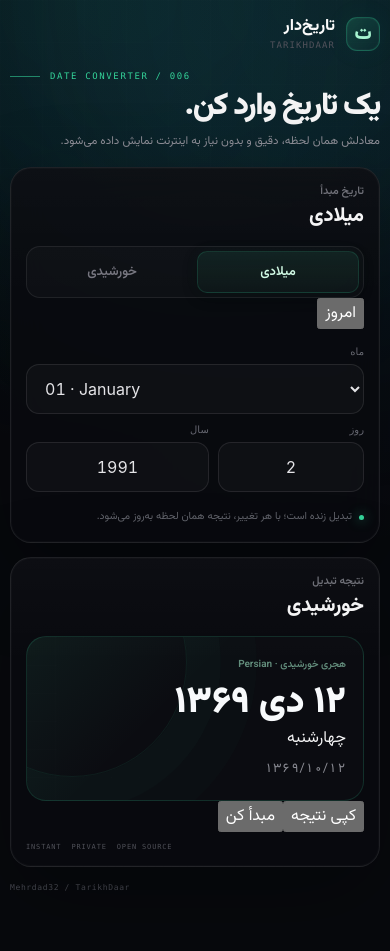
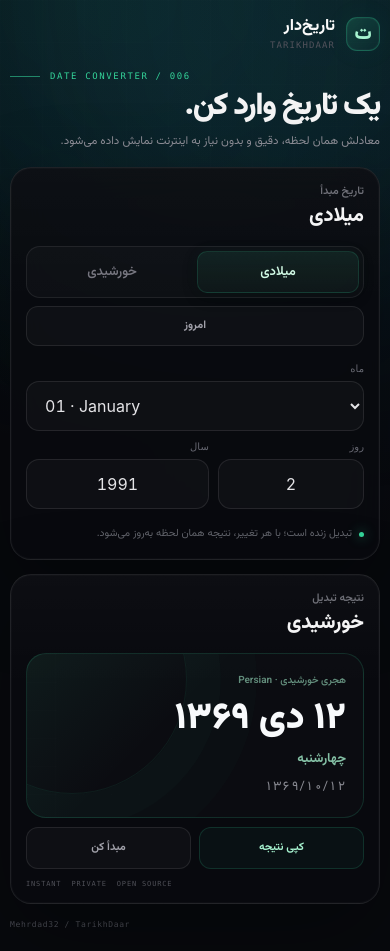
Before and after one commit to Mehrdad32/TarikhDaar, a React (Vite) app: page / in a window 390 px wide. Before the commit the page ends 914 px from the top, so only its background shows below. Built offline with nearby package versions, Linux system fonts and the light colour scheme.

Commit message:
feat: style product interaction actions

```diff
--- a/src/styles.css
+++ b/src/styles.css
@@ -784,3 +784,120 @@ button {
 .result-numeric.calendar-persian {
   letter-spacing: 0.02em;
 }
+
+
+/* Phase 3 product interactions */
+.source-controls {
+  display: flex;
+  align-items: stretch;
+  gap: 8px;
+  margin-top: 20px;
+}
+
+.source-controls .calendar-switch {
+  flex: 1;
+  width: auto;
+  margin-top: 0;
+}
+
+.today-button,
+.action-button {
+  border: 1px solid rgba(255, 255, 255, 0.09);
+  border-radius: 12px;
+  background: rgba(255, 255, 255, 0.026);
+  color: #a1a1aa;
+  cursor: pointer;
+  transition:
+    border-color 140ms ease,
+    background 140ms ease,
+    color 140ms ease,
+    transform 140ms ease,
+    box-shadow 140ms ease;
+}
+
+.today-button {
+  min-width: 74px;
+  padding: 0 14px;
+  font-size: 12px;
+  font-weight: 650;
+}
+
+.today-button:hover,
+.action-button:hover:not(:disabled) {
+  border-color: rgba(52, 211, 153, 0.24);
+  background: rgba(52, 211, 153, 0.045);
+  color: #d1fae5;
+}
+
+.today-button:active,
+.action-button:active:not(:disabled) {
+  transform: scale(0.985);
+}
+
+.result-weekday {
+  margin-top: 7px;
+  color: rgba(167, 243, 208, 0.78);
+  font-size: 13px;
+  font-weight: 650;
+}
+
+.result-actions {
+  display: grid;
+  grid-template-columns: 1fr 1fr;
+  gap: 8px;
+  margin-top: 10px;
+}
+
+.action-button {
+  min-height: 38px;
+  padding: 0 14px;
+  font-size: 11px;
+  font-weight: 650;
+}
+
+.action-button:disabled {
+  cursor: not-allowed;
+  opacity: 0.35;
+}
+
+.action-button.action-primary {
+  border-color: rgba(52, 211, 153, 0.16);
+  background: rgba(52, 211, 153, 0.045);
+  color: #a7f3d0;
+}
+
+.action-button.action-primary.success {
+  border-color: rgba(52, 211, 153, 0.34);
+  background: rgba(52, 211, 153, 0.1);
+  color: #d1fae5;
+  box-shadow: 0 0 22px rgba(52, 211, 153, 0.05);
+}
+
+@media (max-width: 600px) {
+  .source-controls {
+    margin-top: 16px;
+  }
+
+  .today-button {
+    min-width: 68px;
+    font-size: 11px;
+  }
+
+  .result-actions {
+    margin-top: 9px;
+  }
+
+  .action-button {
+    min-height: 42px;
+  }
+}
+
+@media (max-width: 390px) {
+  .source-controls {
+    flex-direction: column;
+  }
+
+  .today-button {
+    min-height: 40px;
+  }
+}
```
